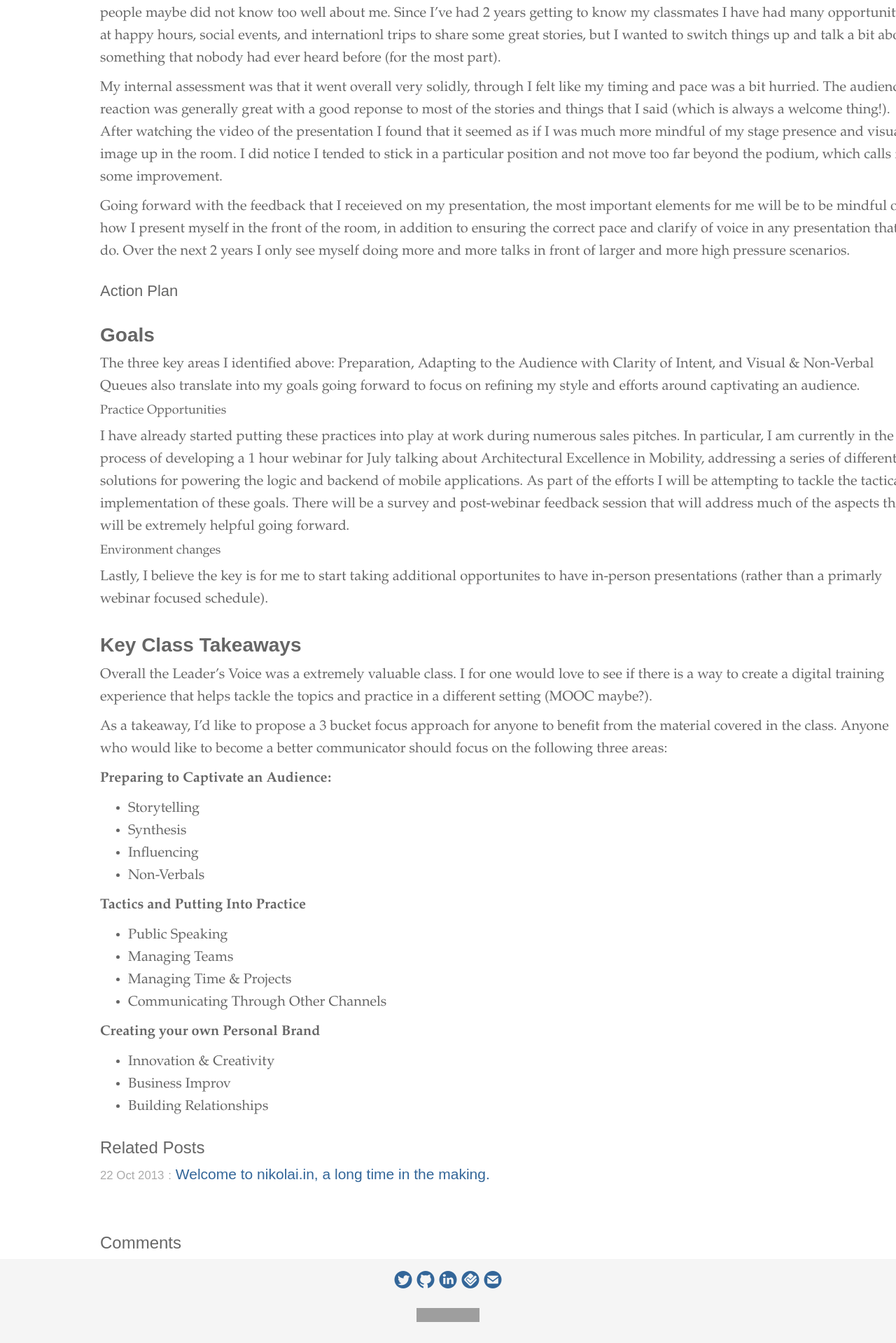
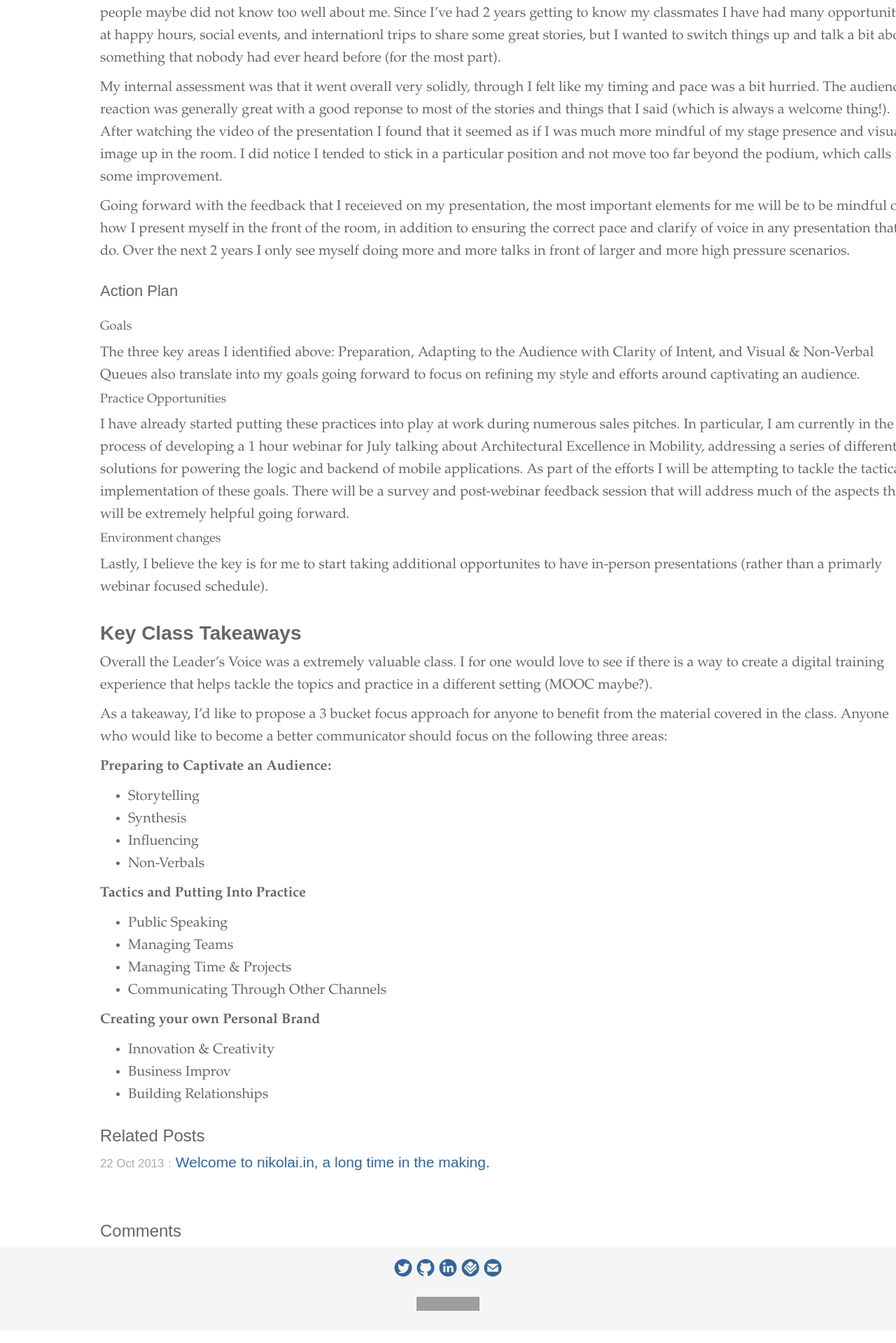
Before and after one commit to chowdhury/nikolai.in, a Jekyll site: the page built from _posts/2015-05-01-the-leaders-voice.md, in a window 1280 px wide. Shown: the part 1993-3912 px from the top of the page at 70% size. Built offline with Jekyll 4.4.1, drawn with Linux system fonts in a browser that asks for light colours; nearby versions of some CDN libraries; some web fonts are replaced; comment, search, counter and statistics services are not loaded; grey boxes are pictures that could not be loaded.

```diff
--- a/_posts/2015-05-01-the-leaders-voice.md
+++ b/_posts/2015-05-01-the-leaders-voice.md
@@ -37,7 +37,7 @@ Going forward with the feedback that I receieved on my presentation, the most im
 
 ## Action Plan
 
-### Goals
+#### Goals
 The three key areas I identified above: Preparation, Adapting to the Audience with Clarity of Intent, and Visual & Non-Verbal Queues also translate into my goals going forward to focus on refining my style and efforts around captivating an audience.
 
 #### Practice Opportunities
```
